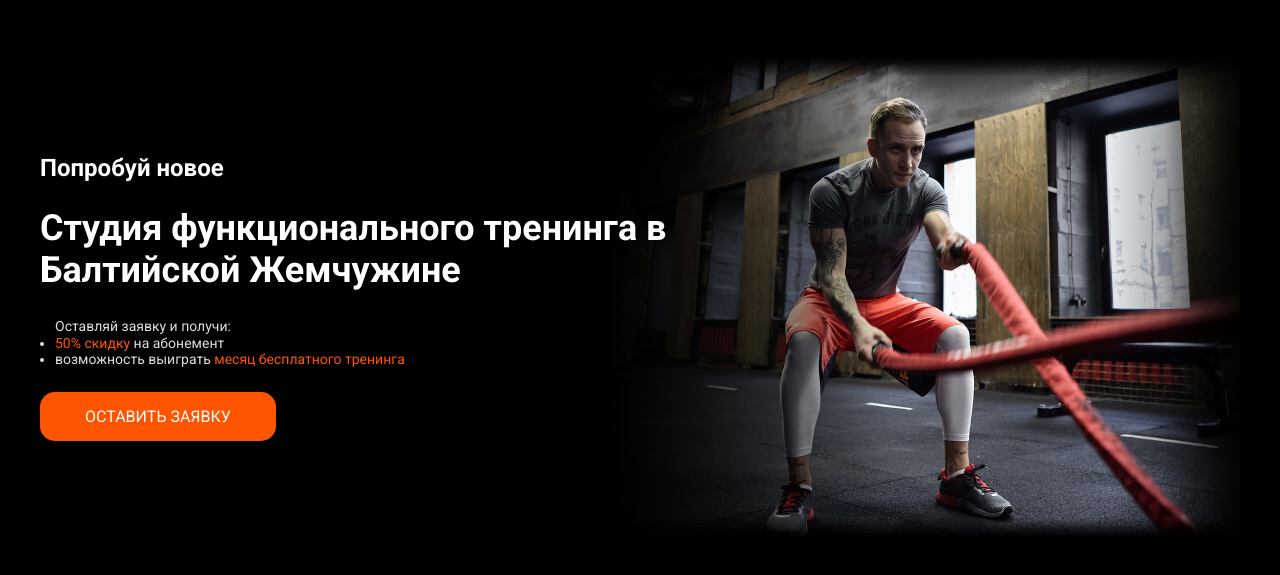
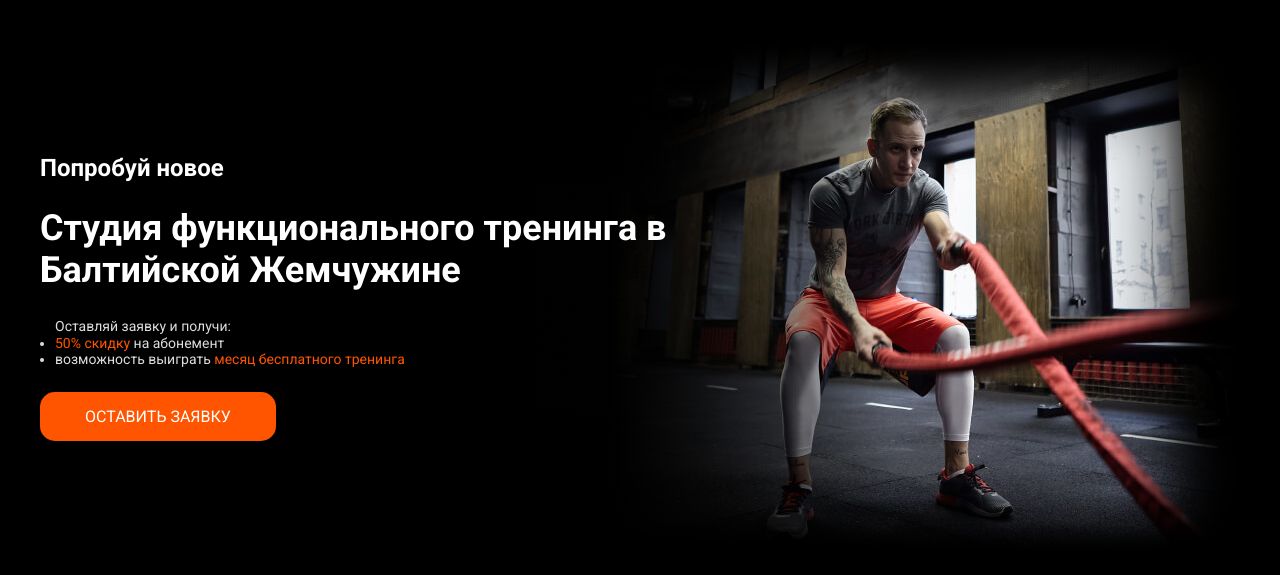
Before and after one commit to GreenRoot/promoSaintGhetto, a plain HTML site: page index.html in a window 1280 px wide. Shown: the part 103-678 px from the top of the page. Drawn offline with nearby package versions, Linux system fonts and the light colour scheme.

Commit message:
Поправил тень у фото

```diff
--- a/index.css
+++ b/index.css
@@ -41,6 +41,7 @@ body {
   background-repeat: no-repeat;
   background-position: right;
   background-size: contain;
+  box-shadow: -20px 0 80px 45px rgb(0 0 0) inset;
 }
 .promo__shadow {
   position: absolute;
--- a/index.html
+++ b/index.html
@@ -5,7 +5,7 @@
 	<title>Студия функционального тренинга</title>
 	<meta name="viewport" content="width=device-width, initial-scale=1">
 	<link href="https://fonts.googleapis.com/css2?family=Roboto:wght@400;500;700&display=swap" rel="stylesheet">
-	<link rel="stylesheet" href="index.css?v0.3">
+	<link rel="stylesheet" href="index.css?v0.4">
 </head>
 <body>
 <style>
@@ -39,9 +39,9 @@
 		<section class="promo">
 			<div class="promo__image"></div>
 			<div class="promo__shadow"></div>
-			<div class="promo__shadow-top"></div>
-			<div class="promo__shadow-bottom"></div>
-			<div class="promo__shadow-right"></div>
+<!--			<div class="promo__shadow-top"></div>-->
+<!--			<div class="promo__shadow-bottom"></div>-->
+<!--			<div class="promo__shadow-right"></div>-->
 			<div class="motivation">
 				<h2 id="title1" class="motivation__subtitle">Попробуй новое</h2>
 				<h1 id="title2" class="motivation__title">Студия функционального тренинга в Балтийской Жемчужине</h1>
```
